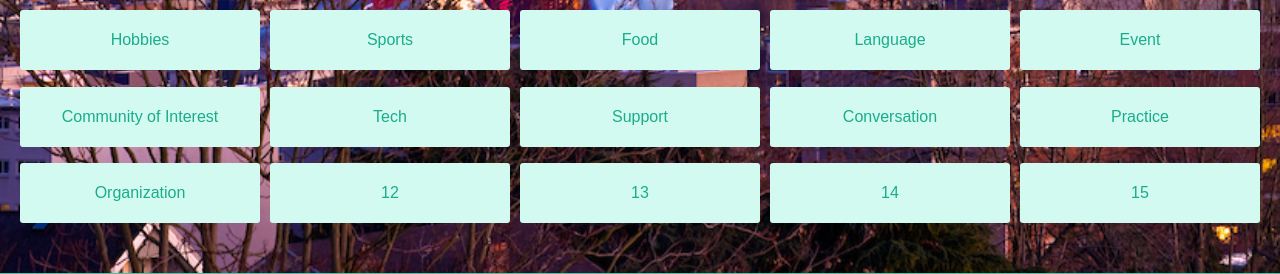
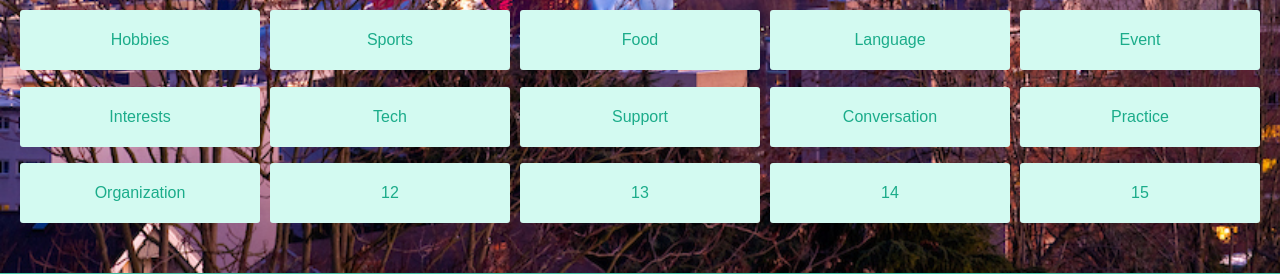
Before and after one commit to lhxo/it163group5communitysite, a PHP site: page /communities.php in a window 1280 px wide. Shown: the part 749-1023 px from the top of the page. Run offline with PHP 8.4, Linux system fonts and the light colour scheme.

Commit message:
Create PHP pages

```diff
--- a/communities.php
+++ b/communities.php
@@ -64,21 +64,21 @@
         <div class="categories">
             <h1>Categories</h1>
             <div class="cat">
-                <div class="types"><a href="hobbies.html">Hobbies</a></div>
-                <div class="types"><a href="sports.html">Sports</a></div>
-                <div class="types"><a href="food.html">Food</a></div>
-                <div class="types"><a href="language.html">Language</a></div>
-                <div class="types"><a href="event.html">Event</a></div>
-                <div class="types"><a href="interest.html">Community of Interest</a></div>
-                <div class="types"><a href="tech.html">Tech</a></div>
-                <div class="types"><a href="support.html">Support</a></div>
-                <div class="types"><a href="conversation.html">Conversation</a></div>
-                <div class="types"><a href="communities.html">Practice</a></div>
-                <div class="types"><a href="communities.html">Organization</a></div>
-                <div class="types"><a href="communities.html">12</a></div>
-                <div class="types"><a href="communities.html">13</a></div>
-                <div class="types"><a href="communities.html">14</a></div>
-                <div class="types"><a href="communities.html">15</a></div>
+                <div class="types"><a href="hobbies.php">Hobbies</a></div>
+                <div class="types"><a href="sports.php">Sports</a></div>
+                <div class="types"><a href="food.php">Food</a></div>
+                <div class="types"><a href="language.php">Language</a></div>
+                <div class="types"><a href="event.php">Event</a></div>
+                <div class="types"><a href="interest.php">Interests</a></div>
+                <div class="types"><a href="tech.php">Tech</a></div>
+                <div class="types"><a href="support.php">Support</a></div>
+                <div class="types"><a href="conversation.php">Conversation</a></div>
+                <div class="types"><a href="practice.php">Practice</a></div>
+                <div class="types"><a href="organization.php">Organization</a></div>
+                <div class="types"><a href="communities.php">12</a></div>
+                <div class="types"><a href="communities.php">13</a></div>
+                <div class="types"><a href="communities.php">14</a></div>
+                <div class="types"><a href="communities.php">15</a></div>
             </div> <!-- end cat-->
         </div> <!-- end categories-->
         <br>
```
